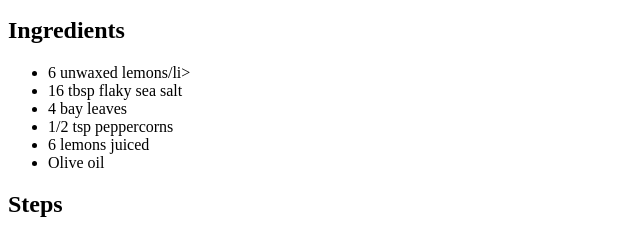
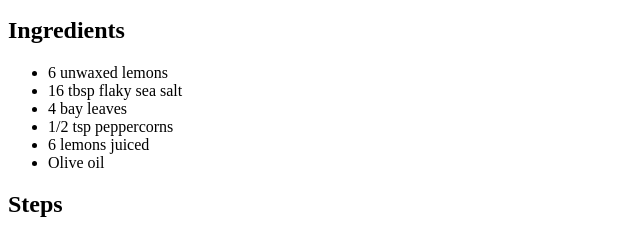
Before and after one commit to Chiararon/odin-dish, a plain HTML site: page lemons.html in a window 1280 px wide. Shown: the part 875-1110 px from the top of the page, 0-640 px from the left. Drawn offline with Linux system fonts and the light colour scheme.

Commit message:
Fiy typo in lemons.html
Corrected a typo in lemons.html
This improves readability and clarity in the document.
No functional changes were made.

```diff
--- a/lemons.html
+++ b/lemons.html
@@ -15,7 +15,7 @@
 
 <p><h2>Ingredients</h2></p>
 <p><ul>
-    <li>6 unwaxed lemons/li>
+    <li>6 unwaxed lemons</li>
     <li>16 tbsp flaky sea salt</li>
     <li>4 bay leaves</li>
     <li>1/2 tsp peppercorns</li>
```
